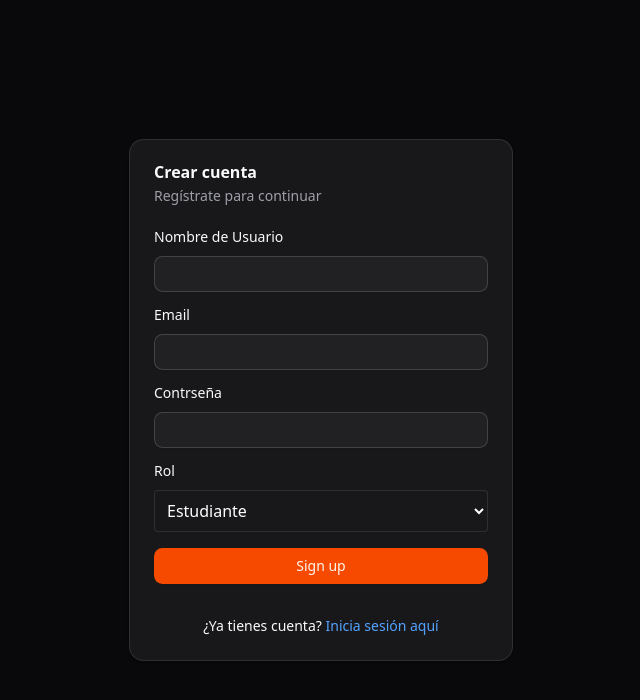
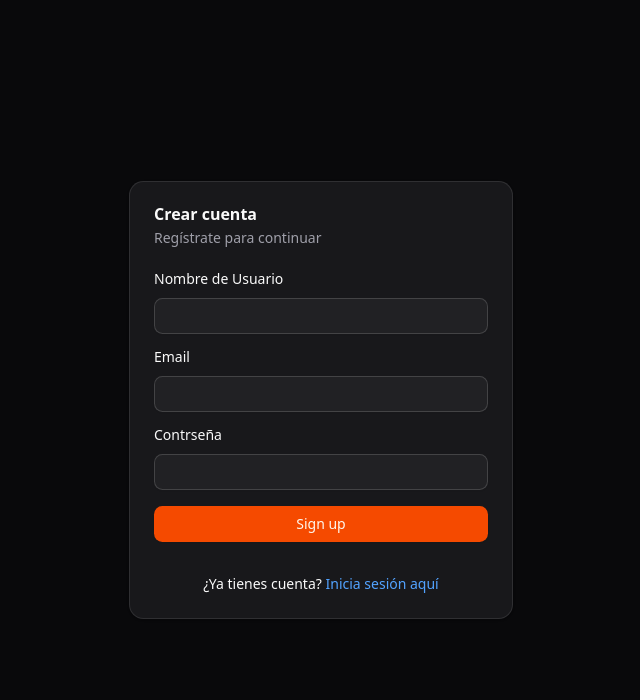
Before and after one commit to MauricioDDS/electivas, a React (Vite) app in the folder frontend/: page /signup in a window 1280 px wide. Shown: the top 700 px of the page, without its empty margins (319-959 px from the left). Built offline with nearby package versions, Linux system fonts and the light colour scheme; no server answers.

Commit message:
fix: delete "docente" rol

```diff
--- a/frontend/src/pages/Signup.jsx
+++ b/frontend/src/pages/Signup.jsx
@@ -18,7 +18,7 @@ export default function Signup() {
     password: "",
     first_name: "",
     last_name: "",
-    role: "ESTUDIANTE", // default
+    role: "ESTUDIANTE",
   });
   const [loading, setLoading] = useState(false);
 
@@ -98,19 +98,6 @@ export default function Signup() {
                 />
               </div>
 
-              <div className="grid gap-3">
-                <Label htmlFor="role">Rol</Label>
-                <select
-                  id="role"
-                  value={form.role}
-                  onChange={(e) => setForm({ ...form, role: e.target.value })}
-                  className="border rounded p-2 w-full text-white"
-                  style={{ backgroundColor: "#18181B" }}>
-                  <option value="ESTUDIANTE">Estudiante</option>
-                  <option value="DOCENTE">Docente</option>
-                </select>
-              </div>
-
               <Button type="submit" className="w-full" disabled={loading}>
                 {loading ? "Registrando..." : "Sign up"}
               </Button>
```
